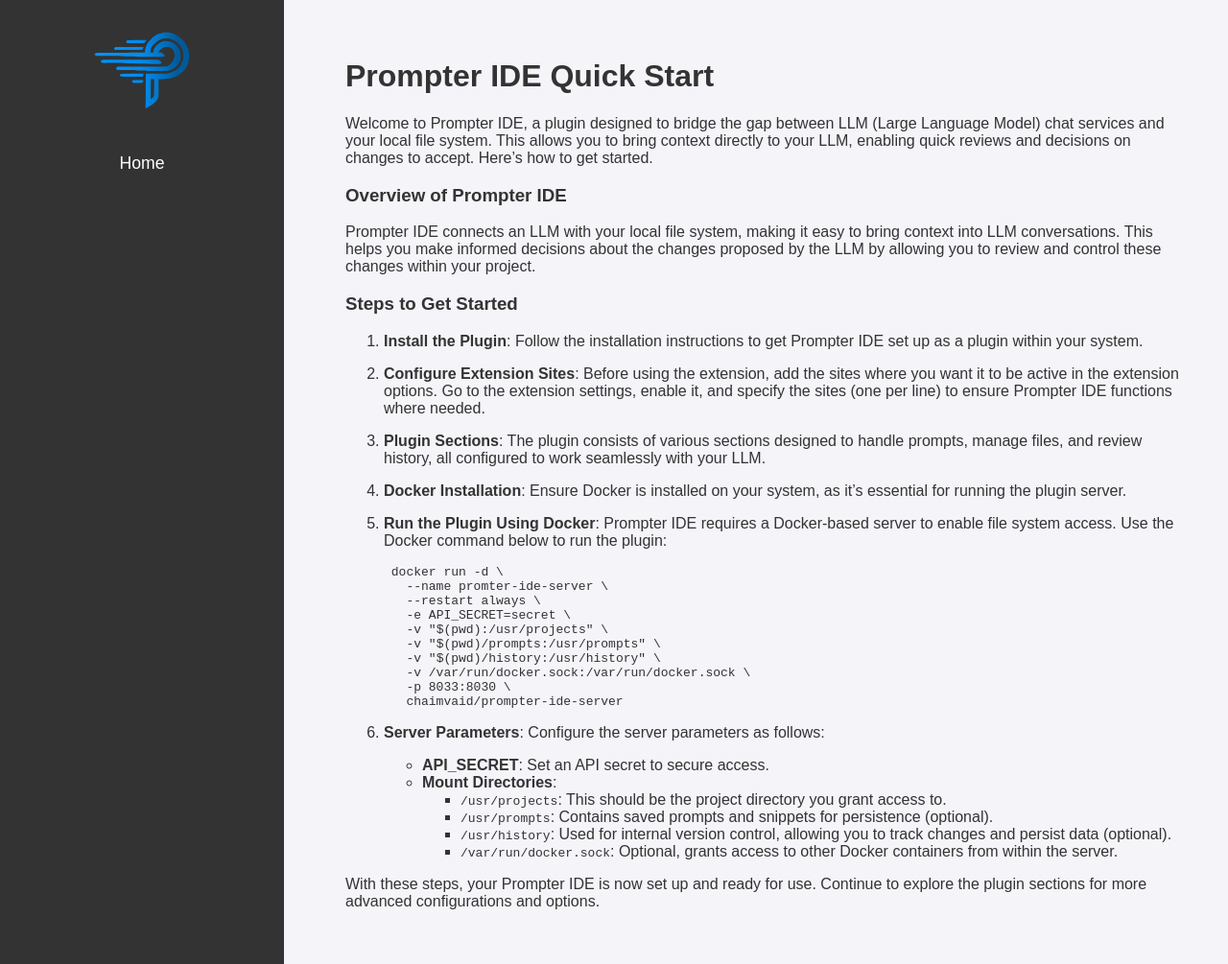
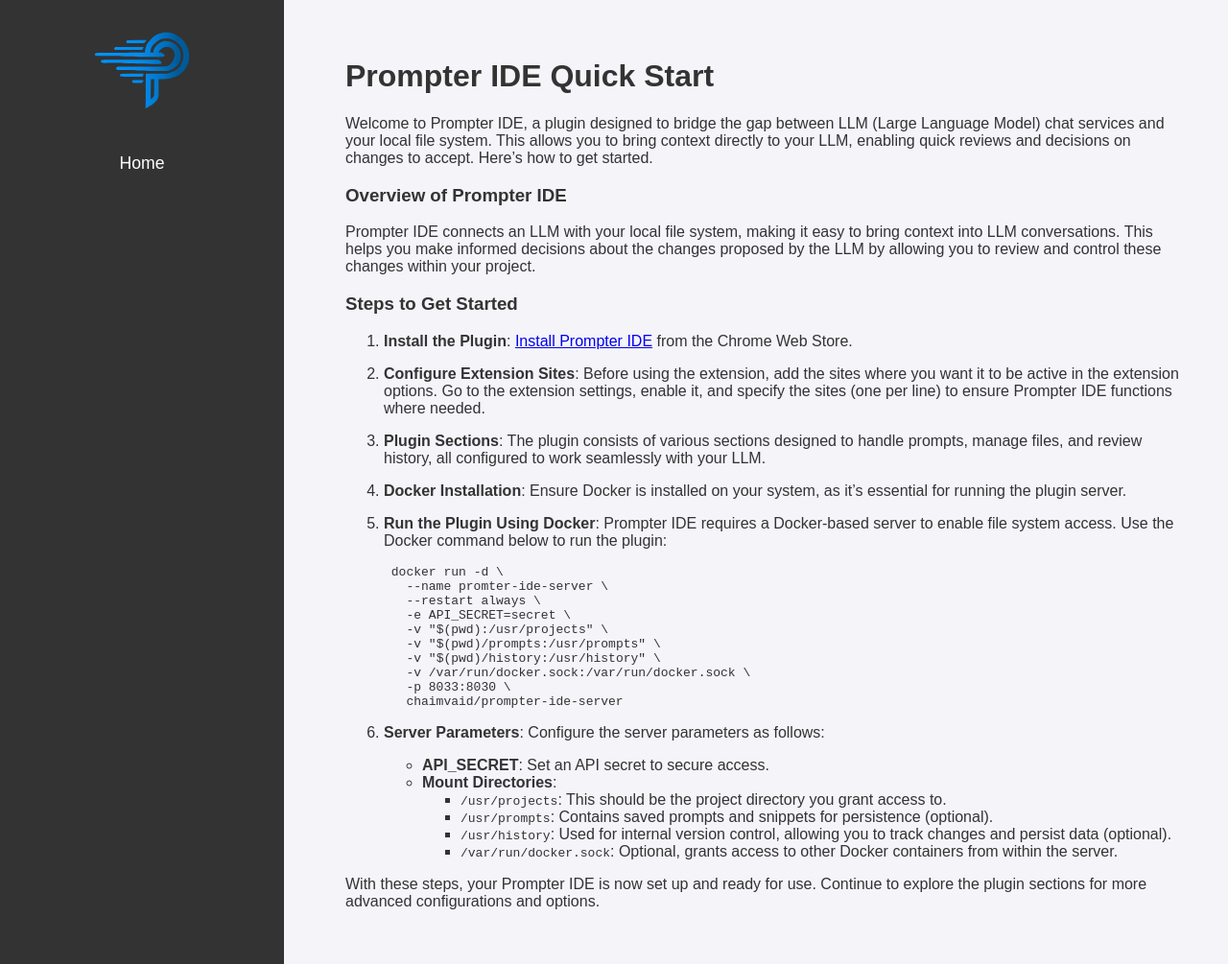
Before and after one commit to chaimvaid/prompter-ide-doc, a Jekyll site: the page built from docs/index.md, in a window 1280 px wide and 1005 px high. Shown: the whole window at 96% size. Built offline with Jekyll 4.4.1, drawn with Linux system fonts in a browser that asks for light colours.

Commit message:
add extension url

```diff
--- a/docs/index.md
+++ b/docs/index.md
@@ -2,8 +2,6 @@
 layout: default
 title: "Home"
 ---
-
-
 
 # Prompter IDE Quick Start
 
@@ -15,7 +13,7 @@ Prompter IDE connects an LLM with your local file system, making it easy to brin
 
 ### Steps to Get Started
 
-1. **Install the Plugin**: Follow the installation instructions to get Prompter IDE set up as a plugin within your system.
+1. **Install the Plugin**: [Install Prompter IDE](https://chromewebstore.google.com/detail/prompter-ide/chiamapkmadbnnfgkkipkeojnfofjfba) from the Chrome Web Store.
 
 2. **Configure Extension Sites**: Before using the extension, add the sites where you want it to be active in the extension options. Go to the extension settings, enable it, and specify the sites (one per line) to ensure Prompter IDE functions where needed.
 
```
